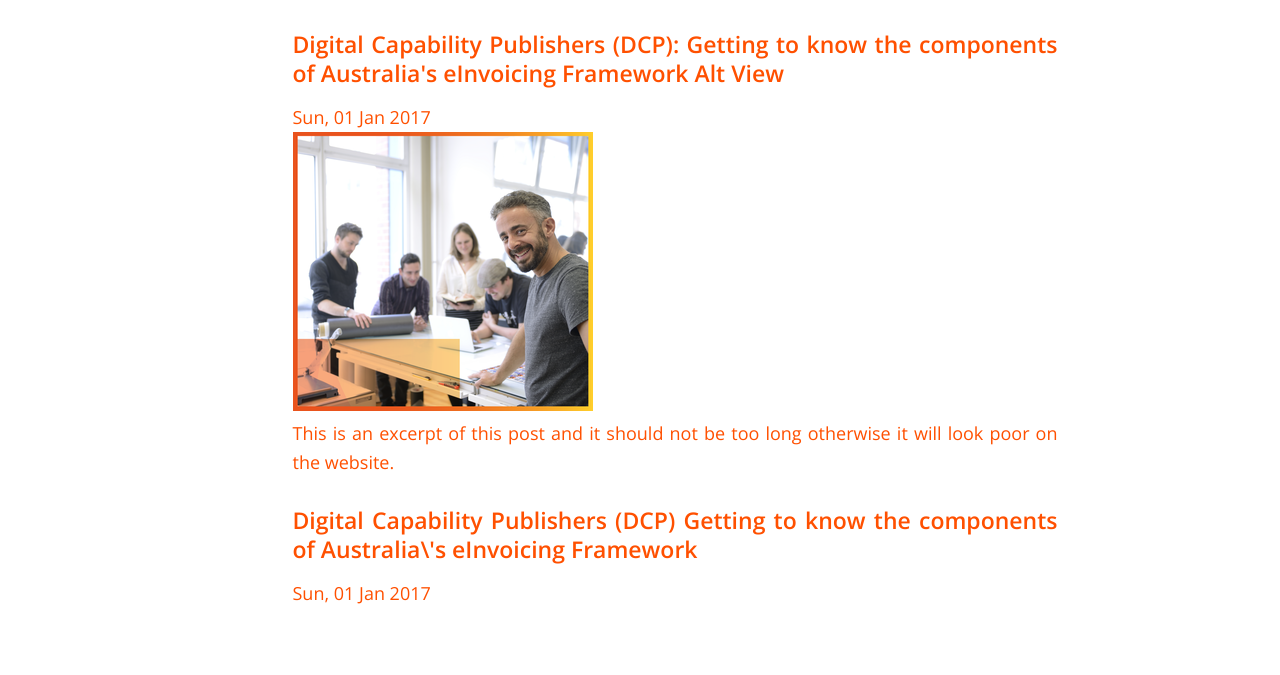
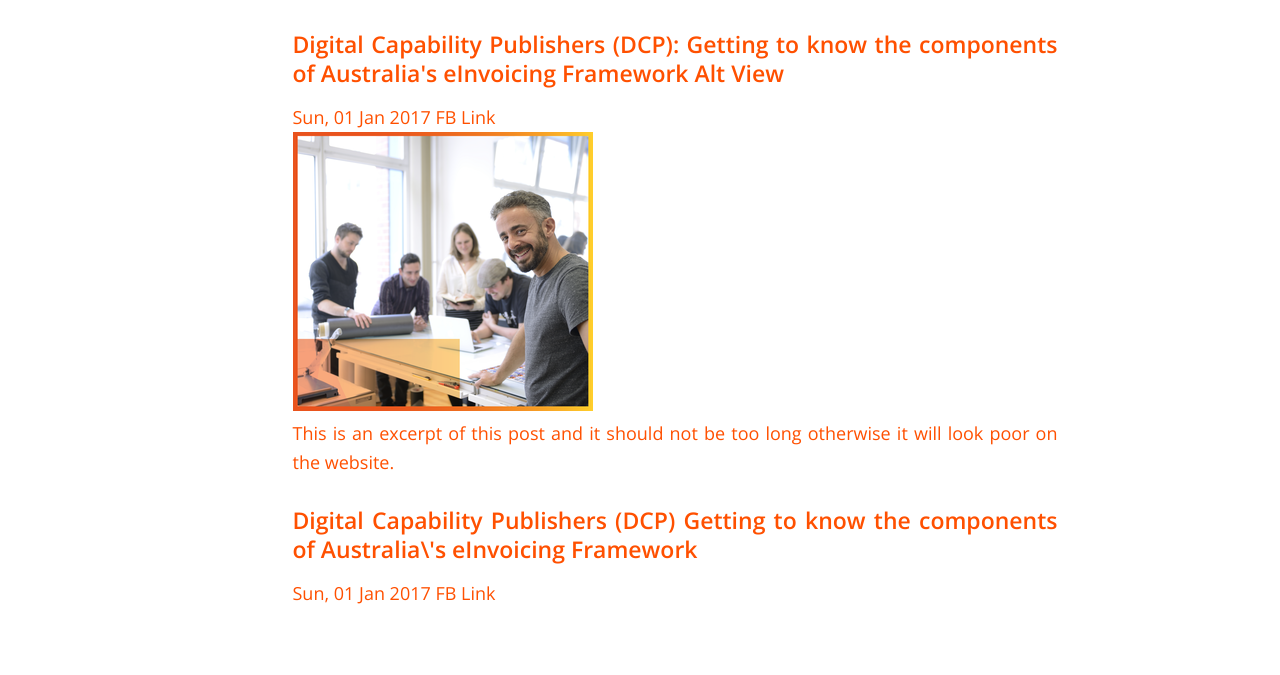
Before and after one commit to Digital-Business-Council/Digital-Business-Council.github.io, a Jekyll site: the page built from pages/business-zone/blogs/learning-centre.md, in a window 1280 px wide. Shown: the part 446-1121 px from the top of the page. Built offline with Jekyll 4.4.1, drawn with Linux system fonts in a browser that asks for light colours.

Commit message:
Update learning-centre.md

```diff
--- a/pages/business-zone/blogs/learning-centre.md
+++ b/pages/business-zone/blogs/learning-centre.md
@@ -13,7 +13,8 @@ Council would like to build trust through a community with share interests in th
   {% for blog-page in site.posts %}
     <div class="blog-excerpt">
     <a href="{{ blog-page.url }}"><h3>{{ blog-page.title }}</h3></a>
-    {{ blog-page.date | date: "%a, %d %b %Y" }}
+    {{ blog-page.date | date: "%a, %d %b %Y" }} <a href="http://m.facebook.com/sharer.php?u={{ blog-page.url }}&t={{ blog-page.title }}&sv={{ blog-page.excerpt-image }})">FB Link</a>
+
     <br>
     <img src="{{ blog-page.excerpt-image | absolute_url }}" />
     <p>{{ blog-page.excerpt }}</p>
```
